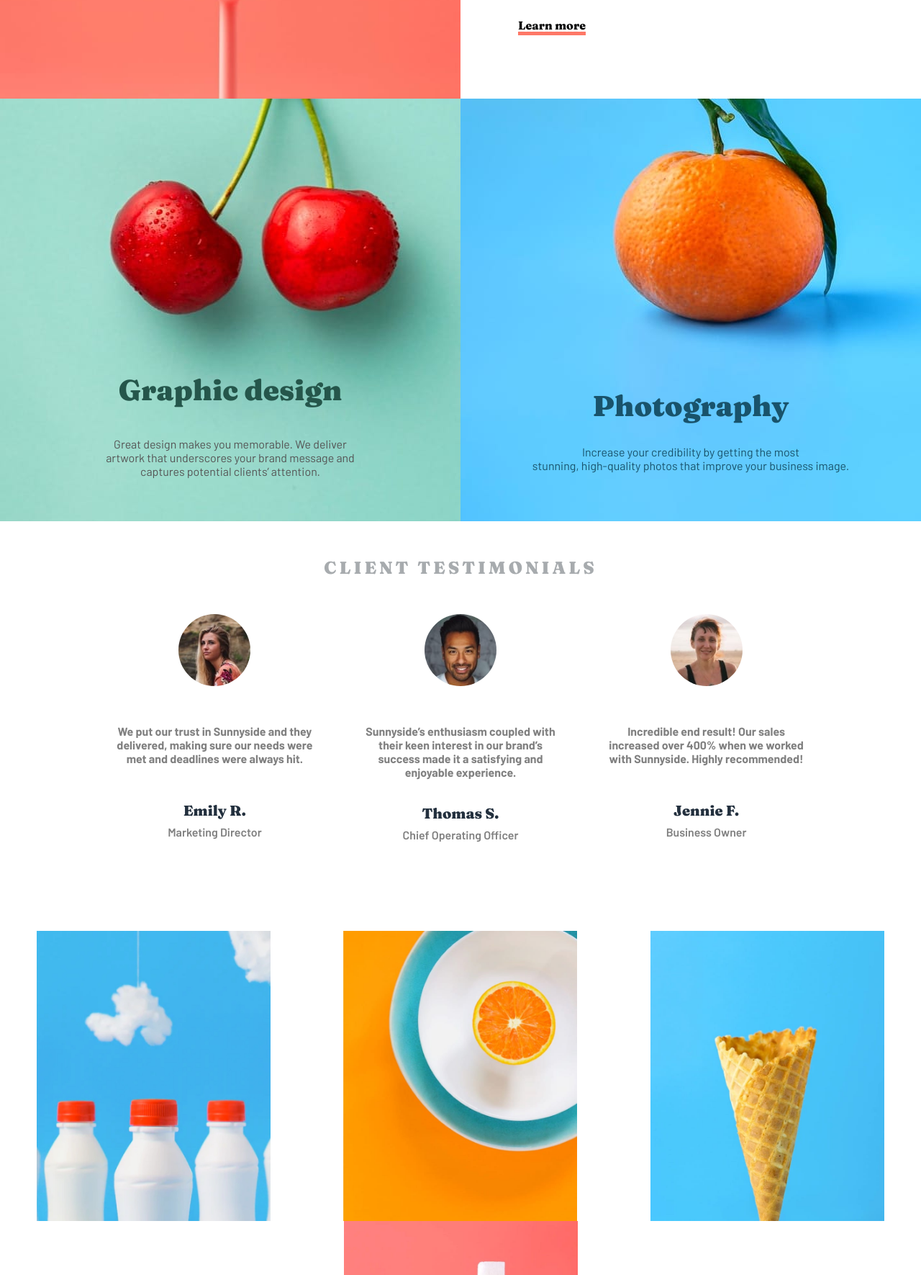
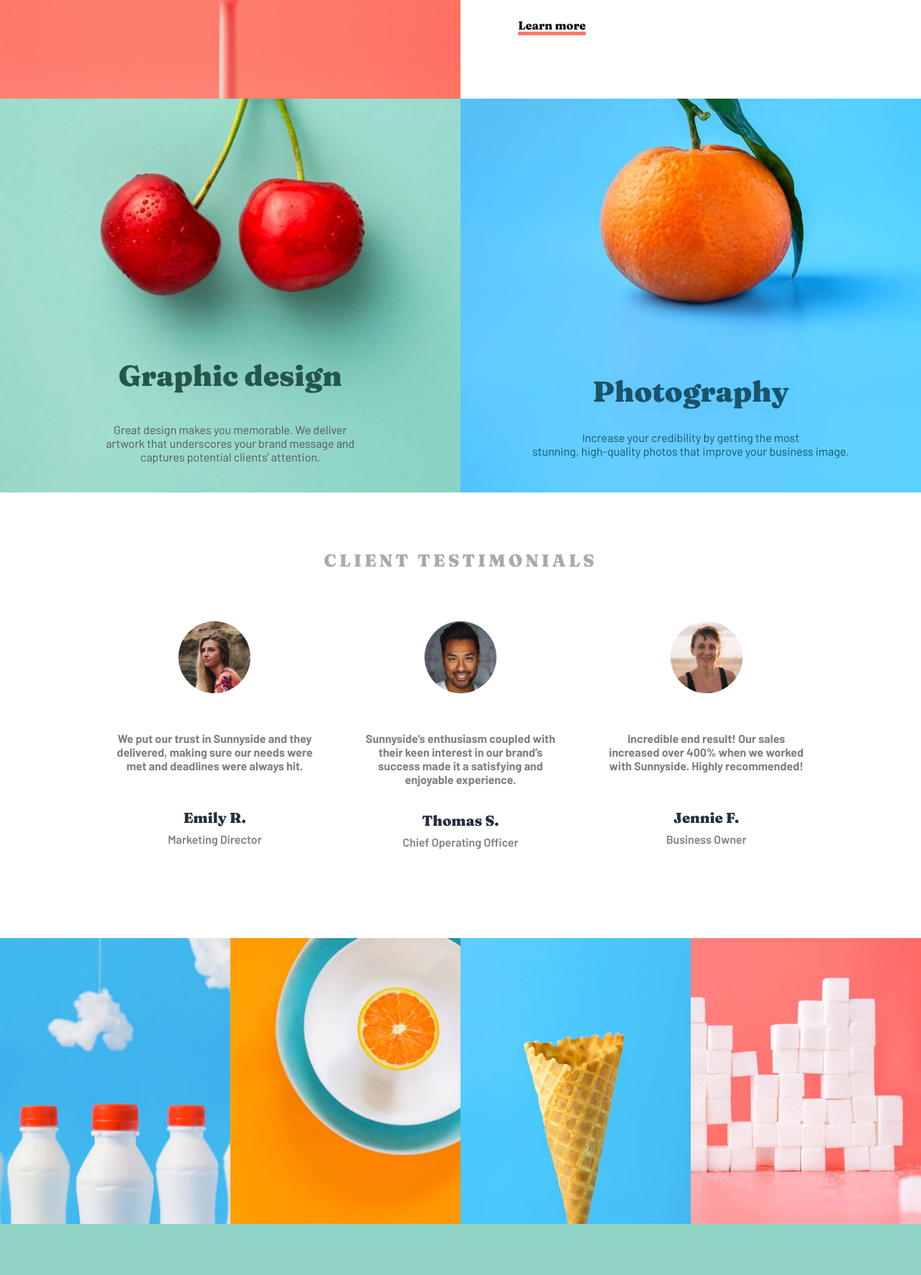
Before and after one commit to safajmain/sunnyside-agency-page--frontend, a website built with Vite: page index.html in a window 1280 px wide. Shown: the part 1570-3341 px from the top of the page at 72% size. Built offline with nearby package versions, Linux system fonts and the light colour scheme.

Commit message:
margin and size

```diff
--- a/style.css
+++ b/style.css
@@ -396,10 +396,10 @@ h2{
 
 
 .box1,.box2 {
-  width: 50%;
+  width: 60%;
   height:  auto;
   background-color: #f0f0f0;
-  padding: 20px;
+  padding: 0px;
   box-sizing: border-box;
 
 }
@@ -407,9 +407,11 @@ h2{
   background-image: url(./images/desktop/image-graphic-design.jpg);
   color: var(--graphic-design-text);
   background-repeat: no-repeat;
+  background-size:  cover;
  }
  .box2{ background-image: url(./images/desktop/image-photography.jpg);
   background-repeat: no-repeat;
+  background-size:  cover;
 
   color: var(--photography-text);}
 .text-header {
@@ -491,12 +493,13 @@ background-position: center;
 .section5 {
   width: 100%;
   height: 900px auto;
-
+   margin-top: 30px;
   clear: both;
  }
 
 .title122 h2 {
   margin: auto;
+  margin-bottom: 20px;
   width: 100%;
   color: hsl(210, 4%, 67%) !important;
   padding: 50px;
@@ -586,9 +589,10 @@ background-position: center;
 
 
 .section6 img {
-  margin: auto;
+  margin:0;
   border-image: none;
-  width: 325px;
+  width: calc(25% - 0px);
+
   height: max-content;
 }
 
```
